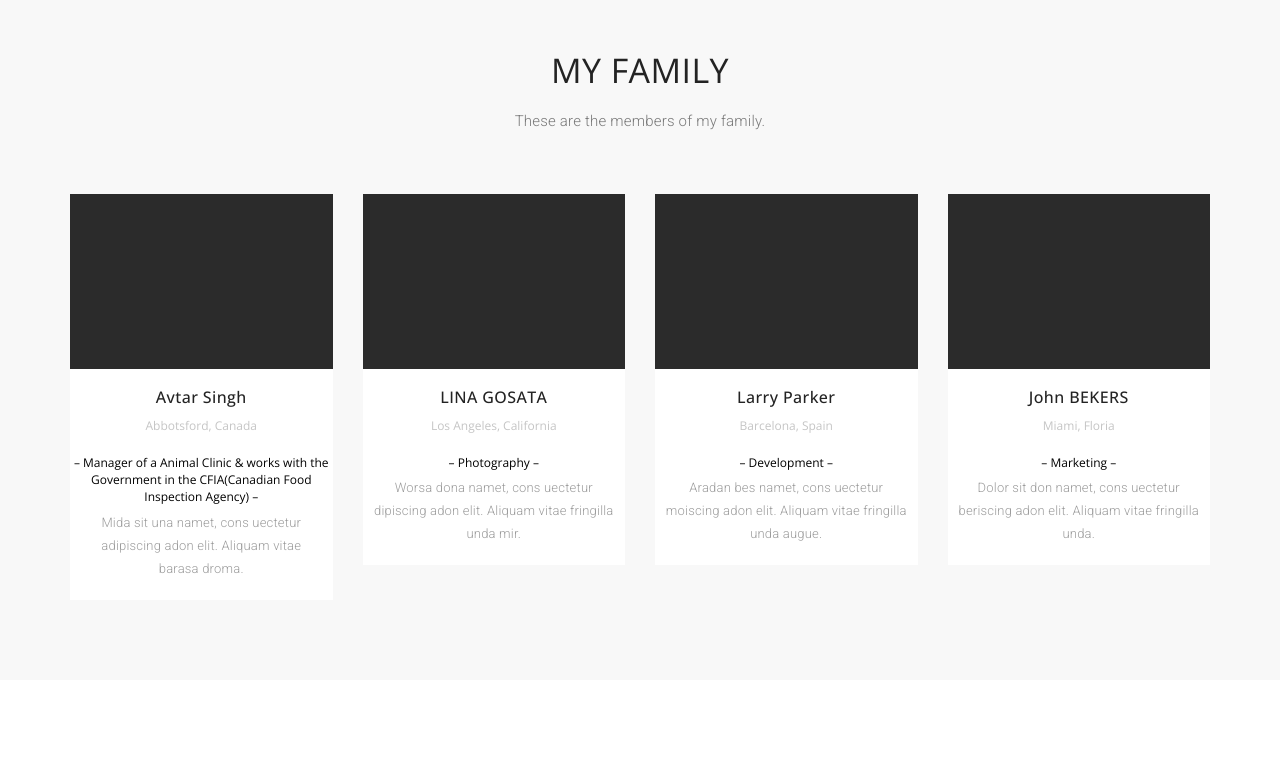
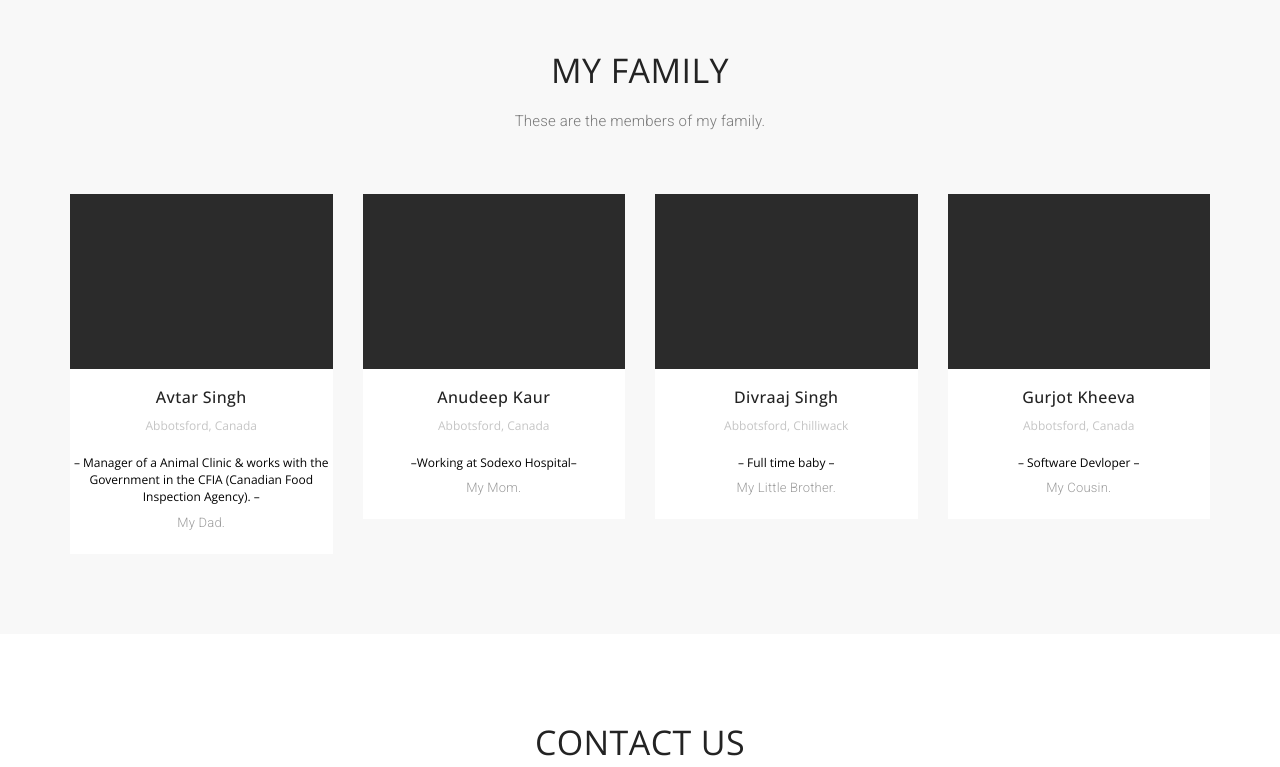
Before and after one commit to sukhmansingh/Personal-Website, a plain HTML site: page Index.HTML in a window 1280 px wide. Shown: the part 3434-4201 px from the top of the page. Drawn offline with nearby package versions, Linux system fonts and the light colour scheme; a web font is replaced by a local one.

Commit message:
i have added test to the my family portion of the website

```diff
--- a/Index.HTML
+++ b/Index.HTML
@@ -230,8 +230,8 @@
       <div class="row">
         <div class="col-lg-12 text-center">
           <div class="section-title">
-            <h2>Portfolio</h2>
-            <p>Here is a collection of the things that i want to accomplish in my carrer.</p>
+            <h2>My Experience</h2>
+            <p>Here is a collection of the things that are ongoing in my life.</p>
           </div>
         </div>
       </div>
@@ -384,8 +384,8 @@
               <div class="team-text">
                 <h3>Avtar Singh</h3>
                 <div class="team-location">Abbotsford, Canada</div>
-                <div class="team-position">– Manager of a Animal Clinic & works with the Government in the CFIA(Canadian Food Inspection Agency) –</div>
-                <p>Mida sit una namet, cons uectetur adipiscing adon elit. Aliquam vitae barasa droma.</p>
+                <div class="team-position">– Manager of a Animal Clinic & works with the Government in the CFIA (Canadian Food Inspection Agency). –</div>
+                <p>My Dad.</p>
               </div>
             </div>
           </div>
@@ -397,10 +397,10 @@
                 <img src="images/demo/author-6.jpg" class="img-responsive" alt="author">
               </div>
               <div class="team-text">
-                <h3>LINA GOSATA</h3>
-                <div class="team-location">Los Angeles, California</div>
-                <div class="team-position">– Photography –</div>
-                <p>Worsa dona namet, cons uectetur dipiscing adon elit. Aliquam vitae fringilla unda mir.</p>
+                <h3>Anudeep Kaur</h3>
+                <div class="team-location">Abbotsford, Canada</div>
+                <div class="team-position">–Working at Sodexo Hospital–</div>
+                <p>My Mom.</p>
               </div>
             </div>
           </div>
@@ -412,10 +412,10 @@
                 <img src="images/demo/author-3.jpg" class="img-responsive" alt="author">
               </div>
               <div class="team-text">
-                <h3>Larry Parker</h3>
-                <div class="team-location">Barcelona, Spain</div>
-                <div class="team-position">– Development –</div>
-                <p>Aradan bes namet, cons uectetur moiscing adon elit. Aliquam vitae fringilla unda augue.</p>
+                <h3>Divraaj Singh</h3>
+                <div class="team-location">Abbotsford, Chilliwack</div>
+                <div class="team-position">– Full time baby –</div>
+                <p>My Little Brother.</p>
               </div>
             </div>
           </div>
@@ -427,10 +427,10 @@
                 <img src="images/demo/author-4.jpg" class="img-responsive" alt="author">
               </div>
               <div class="team-text">
-                <h3>John BEKERS</h3>
-                <div class="team-location">Miami, Floria</div>
-                <div class="team-position">– Marketing –</div>
-                <p>Dolor sit don namet, cons uectetur beriscing adon elit. Aliquam vitae fringilla unda.</p>
+                <h3>Gurjot Kheeva</h3>
+                <div class="team-location">Abbotsford, Canada</div>
+                <div class="team-position">– Software Devloper –</div>
+                <p>My Cousin.</p>
               </div>
             </div>
           </div>
```
